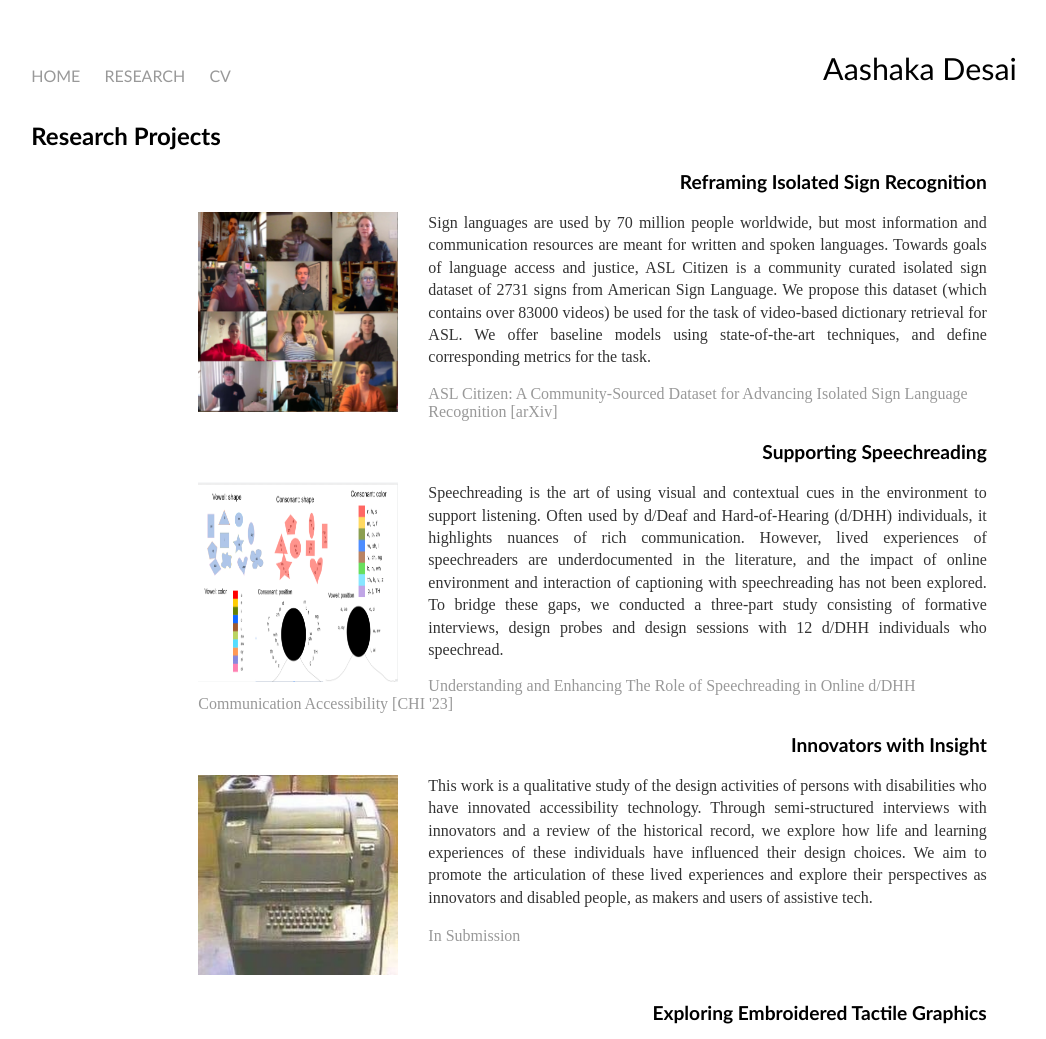
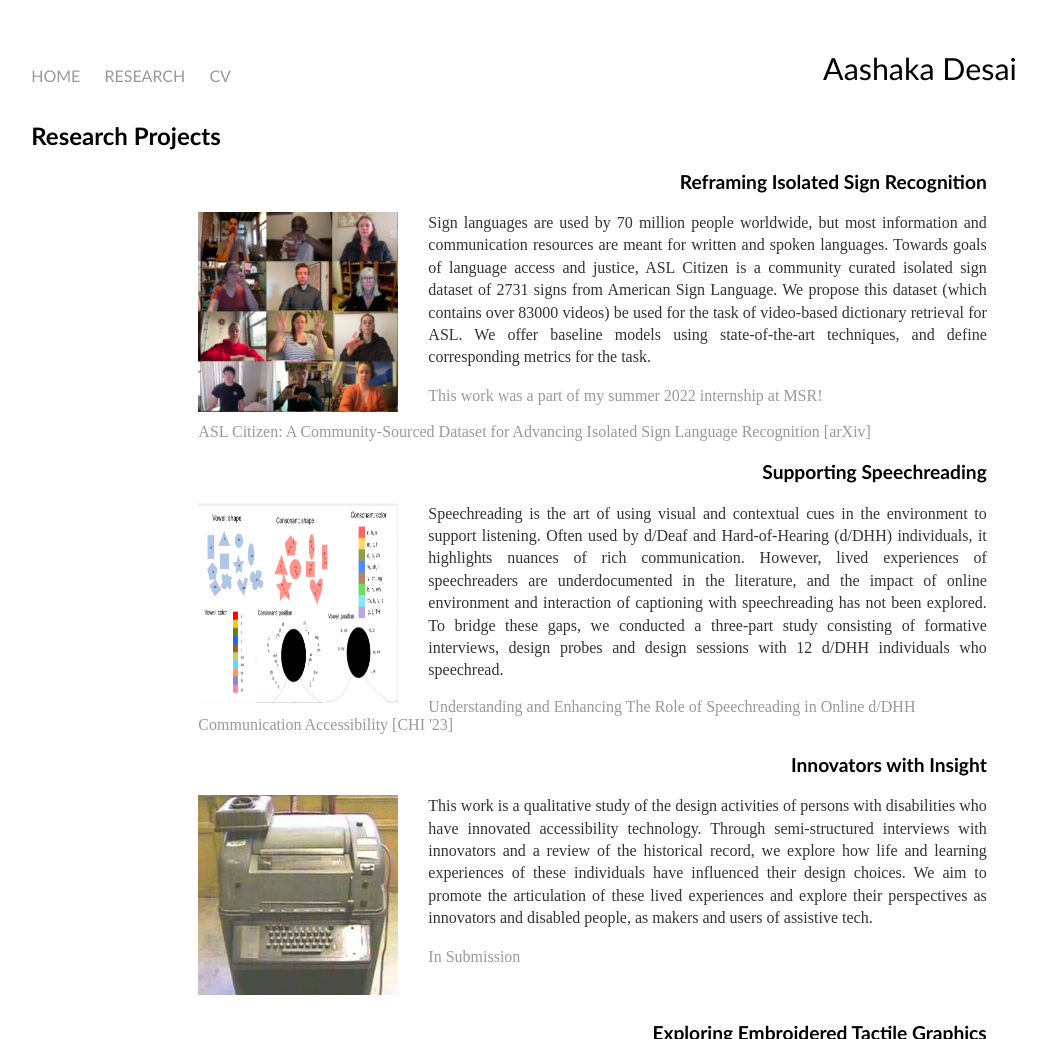
Before and after one commit to aashakadesai/aashakadesai.github.io, a Jekyll site: the page built from research/index.html, in a window 1280 px wide, cut to the strip 0-1039 px from the top of the page. Shown: the whole strip, without its empty margins (116-1162 px from the left). Built offline with Jekyll 4.4.1, drawn with Linux system fonts in a browser that asks for light colours.

Commit message:
Update index.html

```diff
--- a/research/index.html
+++ b/research/index.html
@@ -9,6 +9,7 @@ title: Aashaka Desai, Research
 <div class="blurb" style="width:80%;margin-right:30px;margin-left:auto;">
   <h3 style="font-size:1.2em;clear:both;">Reframing Isolated Sign Recognition</h3>
 	<p style="font-size:1.0em;"><img src="/user_grid.png" alt="grid of stillframes from sign videos. features users mid-sign, with variety of background and lighting conditions." style="float:left;height:200px;width:200px;padding-right:30px;"> Sign languages are used by 70 million people worldwide, but most information and communication resources are meant for written and spoken languages. Towards goals of language access and justice, ASL Citizen is a community curated isolated sign dataset of 2731 signs from American Sign Language. We propose this dataset (which contains over 83000 videos) be used for the task of video-based dictionary retrieval for ASL. We offer baseline models using state-of-the-art techniques, and define corresponding metrics for the task. </p>
+	<p style="font-size:1.0em;color:#999;">This work was a part of my summer 2022 internship at MSR!</p>
 	<a href="ASL_Dataset__arxiv_.pdf" style="font-size:1.0em;">ASL Citizen: A Community-Sourced Dataset for Advancing Isolated Sign Language Recognition [arXiv]</a>
 <br class="cb">
   <h3 style="font-size:1.2em;clear:both;">Supporting Speechreading</h3>
```
